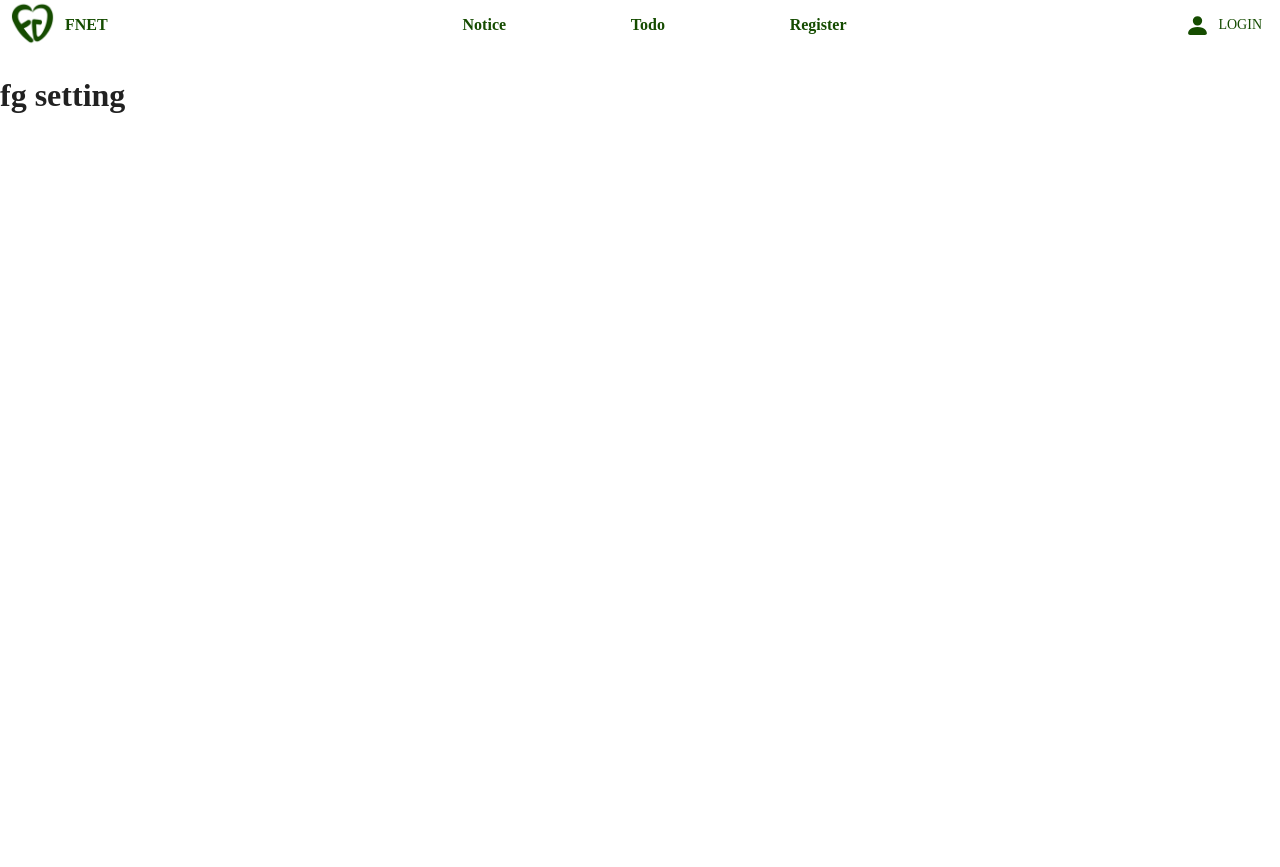
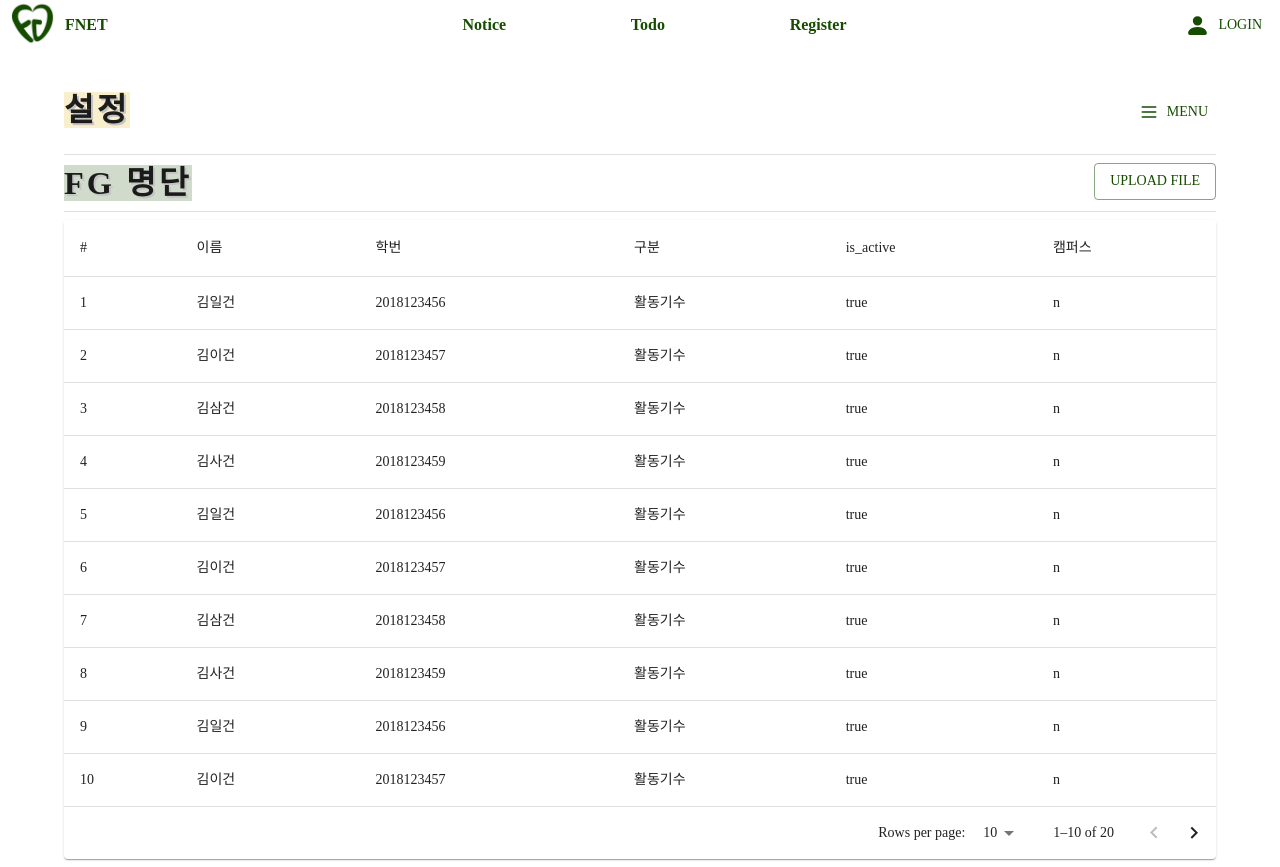
Before and after one commit to FGFnet/fnet, a React (Create React App) app in the folder frontend/: page /admin/fg in a window 1280 px wide. Before the commit the page ends 800 px from the top, so only its background shows below. Built offline with nearby package versions, Linux system fonts and the light colour scheme; a web font is replaced by a local one.

Commit message:
feat(fe): create fgSetting screen

```diff
--- /dev/null
+++ b/frontend/src/screen/admin/component/AdminTable.tsx
@@ -0,0 +1,81 @@
+import * as React from 'react'
+import Paper from '@mui/material/Paper'
+import Table from '@mui/material/Table'
+import TableBody from '@mui/material/TableBody'
+import TableCell from '@mui/material/TableCell'
+import TableContainer from '@mui/material/TableContainer'
+import TableHead from '@mui/material/TableHead'
+import TablePagination from '@mui/material/TablePagination'
+import TableRow from '@mui/material/TableRow'
+
+type headerType = {
+  id: string
+  label: string
+}
+
+type AdminTableType = {
+  header: headerType[]
+  data: any
+}
+
+type rowType = {
+  [key: string]: object
+  row: object
+}
+
+export default function AdminTable({ header, data }: AdminTableType) {
+  const [page, setPage] = React.useState(0)
+  const [rowsPerPage, setRowsPerPage] = React.useState(10)
+
+  const handleChangePage = (event: unknown, newPage: number) => {
+    setPage(newPage)
+  }
+
+  const handleChangeRowsPerPage = (event: React.ChangeEvent<HTMLInputElement>) => {
+    setRowsPerPage(+event.target.value)
+    setPage(0)
+  }
+
+  return (
+    <Paper sx={{ width: '100%' }}>
+      <TableContainer>
+        <Table stickyHeader aria-label="sticky table">
+          <TableHead>
+            <TableRow>
+              {header.map((h) => (
+                <TableCell key={h.id}> {h.label} </TableCell>
+              ))}
+            </TableRow>
+          </TableHead>
+          <TableBody>
+            {data.slice(page * rowsPerPage, page * rowsPerPage + rowsPerPage).map((row: rowType, idx: number) => {
+              const rowId: number = page * rowsPerPage + idx + 1
+              return (
+                <TableRow hover role="checkbox" key={rowId}>
+                  {header.map((column) => {
+                    if (column.id === 'index') {
+                      return <TableCell> {rowId}</TableCell>
+                    } else {
+                      const value = row[column.id]
+                      if (column.id === 'is_admin') return <TableCell>{value ? '운영진' : '활동기수'}</TableCell>
+                      else return <TableCell>{String(value)}</TableCell>
+                    }
+                  })}
+                </TableRow>
+              )
+            })}
+          </TableBody>
+        </Table>
+      </TableContainer>
+      <TablePagination
+        rowsPerPageOptions={[5, 10, 25, 100]}
+        component="div"
+        count={data.length}
+        rowsPerPage={rowsPerPage}
+        page={page}
+        onPageChange={handleChangePage}
+        onRowsPerPageChange={handleChangeRowsPerPage}
+      />
+    </Paper>
+  )
+}
--- /dev/null
+++ b/frontend/src/screen/admin/component/Loading.tsx
@@ -0,0 +1,6 @@
+import React from 'react'
+import { Typography } from '@mui/material'
+
+export default () => {
+  return <Typography>Loading...</Typography>
+}
--- a/frontend/src/screen/admin/fgSetting.tsx
+++ b/frontend/src/screen/admin/fgSetting.tsx
@@ -1,9 +1,226 @@
-import React from 'react'
+import React, { useState } from 'react'
+import { Container, Grid, Box, Button, Divider } from '@mui/material'
+import MenuButton from './component/MenuButton'
+import AdminTable from './component/AdminTable'
+import Loading from './component/Loading'
+import { Header, Title } from '../../component'
+
+const data = [
+  {
+    name: '김일건',
+    student_id: '2018123456',
+    is_admin: false,
+    is_active: true,
+    campus: 'n',
+  },
+  {
+    name: '김이건',
+    student_id: '2018123457',
+    is_admin: false,
+    is_active: true,
+    campus: 'n',
+  },
+  {
+    name: '김삼건',
+    student_id: '2018123458',
+    is_admin: false,
+    is_active: true,
+    campus: 'n',
+  },
+  {
+    name: '김사건',
+    student_id: '2018123459',
+    is_admin: false,
+    is_active: true,
+    campus: 'n',
+  },
+  {
+    name: '김일건',
+    student_id: '2018123456',
+    is_admin: false,
+    is_active: true,
+    campus: 'n',
+  },
+  {
+    name: '김이건',
+    student_id: '2018123457',
+    is_admin: false,
+    is_active: true,
+    campus: 'n',
+  },
+  {
+    name: '김삼건',
+    student_id: '2018123458',
+    is_admin: false,
+    is_active: true,
+    campus: 'n',
+  },
+  {
+    name: '김사건',
+    student_id: '2018123459',
+    is_admin: false,
+    is_active: true,
+    campus: 'n',
+  },
+  {
+    name: '김일건',
+    student_id: '2018123456',
+    is_admin: false,
+    is_active: true,
+    campus: 'n',
+  },
+  {
+    name: '김이건',
+    student_id: '2018123457',
+    is_admin: false,
+    is_active: true,
+    campus: 'n',
+  },
+  {
+    name: '김삼건',
+    student_id: '2018123458',
+    is_admin: false,
+    is_active: true,
+    campus: 'n',
+  },
+  {
+    name: '김사건',
+    student_id: '2018123459',
+    is_admin: false,
+    is_active: true,
+    campus: 'n',
+  },
+  {
+    name: '김일건',
+    student_id: '2018123456',
+    is_admin: false,
+    is_active: true,
+    campus: 'n',
+  },
+  {
+    name: '김이건',
+    student_id: '2018123457',
+    is_admin: false,
+    is_active: true,
+    campus: 'n',
+  },
+  {
+    name: '김삼건',
+    student_id: '2018123458',
+    is_admin: false,
+    is_active: true,
+    campus: 'n',
+  },
+  {
+    name: '김사건',
+    student_id: '2018123459',
+    is_admin: false,
+    is_active: true,
+    campus: 'n',
+  },
+  {
+    name: '김일건',
+    student_id: '2018123456',
+    is_admin: false,
+    is_active: true,
+    campus: 'n',
+  },
+  {
+    name: '김이건',
+    student_id: '2018123457',
+    is_admin: false,
+    is_active: true,
+    campus: 'n',
+  },
+  {
+    name: '김삼건',
+    student_id: '2018123458',
+    is_admin: false,
+    is_active: true,
+    campus: 'n',
+  },
+  {
+    name: '김사건',
+    student_id: '2018123459',
+    is_admin: false,
+    is_active: true,
+    campus: 'n',
+  },
+]
 
 export default function FgSettingScreen() {
+  const [tableData, updateTableData] = useState([])
+  const [loading, setLoading] = useState(false)
+
+  const tableColumn = [
+    { id: 'index', label: '#' },
+    { id: 'name', label: '이름' },
+    { id: 'student_id', label: '학번' },
+    { id: 'is_admin', label: '구분' },
+    { id: 'is_active', label: 'is_active' },
+    { id: 'campus', label: '캠퍼스' },
+  ]
+
+  // api 확인 필요
+  /*
+  const fetchUsers = async () => {
+    try {
+      setLoading(true)
+      const res = await api.getFGList()
+      updateTableData(res.data.data)
+    } catch (err) {
+      alert(err)
+    }
+    setLoading(false)
+  }
+  */
+
+  const uploadFile = async (event: React.ChangeEvent<HTMLInputElement>) => {
+    if (event.target.files != null) {
+      setLoading(true)
+      // api 작동 확인 필요
+      /*
+      const formData = new FormData()
+      formData.append('file', event.target.files[0])
+      try {
+        const res = await api.uploadFGFile(formData);
+        if (!res.data.error) {
+          alert('Upload Successful');
+          setSingleFile(null)
+          await fetchUsers()
+        }
+      } catch (err) {
+        alert(err)
+      } finally{
+
+      }
+      */
+      setTimeout(() => {
+        setLoading(false)
+      }, 500)
+    } else {
+      alert('파일이 선택되지 않았습니다.')
+    }
+  }
+
   return (
-    <div>
-      <h1>fg setting</h1>
-    </div>
+    <React.Fragment>
+      <Container maxWidth="lg">
+        <Header title="설정" children={<MenuButton />} />
+        <Grid mt={1} mb={1}>
+          <Title title="FG 명단" background="#D0DBCC" />
+          <Box component="span" sx={{ float: 'right' }}>
+            <Button variant="outlined" component="label">
+              Upload File
+              <input type="file" accept=".xlsx, .xls" hidden onChange={uploadFile} />
+            </Button>
+          </Box>
+        </Grid>
+        <Divider />
+        <Grid container mt={1} mb={1}>
+          {loading ? <Loading /> : <AdminTable header={tableColumn} data={data} />}
+        </Grid>
+      </Container>
+    </React.Fragment>
   )
 }
```
